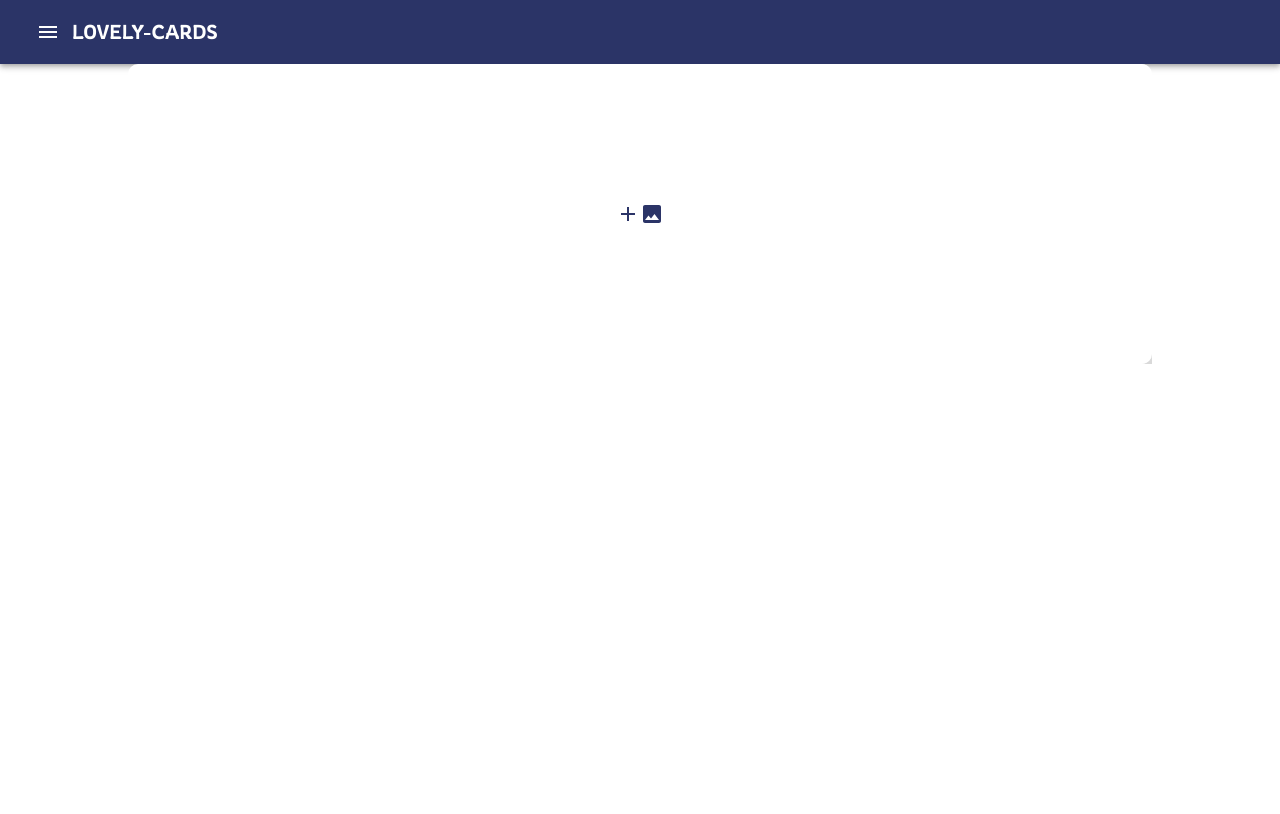
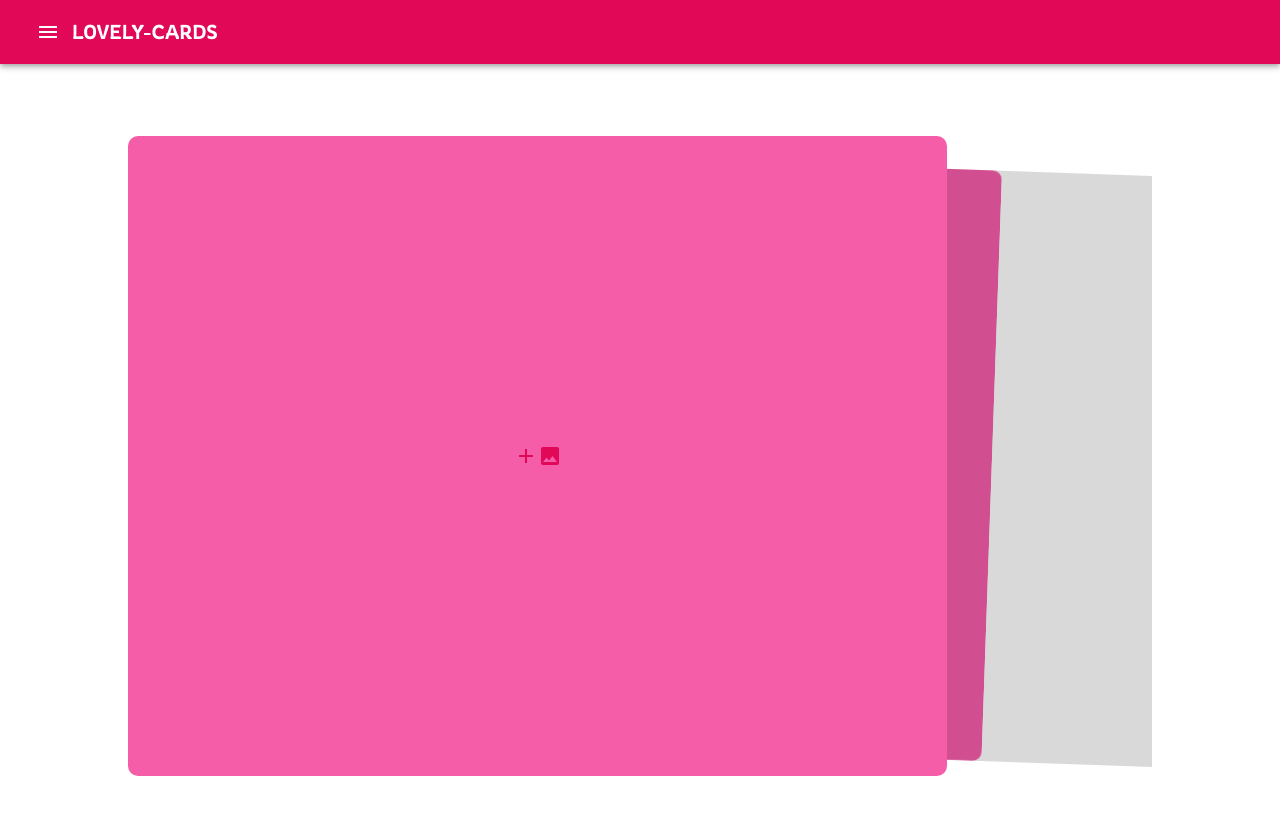
Before and after one commit to Ricardo-we/lovely-cards-client, a Next.js app: page /cards/1 in a window 1280 px wide. Shown: the top 814 px of the page. Built offline with nearby package versions, Linux system fonts and the light colour scheme.

Commit message:
Completed

```diff
--- a/src/components/ActionButtons.tsx
+++ b/src/components/ActionButtons.tsx
@@ -31,6 +31,7 @@ const ActionButtons: FC<ActionButtonsProps> = ({
 				...style,
 				width: "fit-content",
 			}}
+			onClick={e => e.stopPropagation()}
 		>
 			<BButton variant={variant} onClick={() => onDelete && onDelete()} color="error">
 				<DeleteForeverIcon />
--- a/src/components/BLink.tsx
+++ b/src/components/BLink.tsx
@@ -3,15 +3,29 @@ import { FC, HTMLAttributes } from "react";
 import Link from "next/link";
 
 interface BLinkProps extends HTMLAttributes<HTMLAnchorElement> {
-    to: string;
+	to: string;
 }
 
 const BLink: FC<BLinkProps> = ({ to, ...props }) => {
-    return (
-        <Link href={to} legacyBehavior>
-            <a {...props}/>
-        </Link>
-    );
-}
+	return (
+		<Link
+			href={to}
+			onClick={(e) => e.stopPropagation()}
+			passHref
+			legacyBehavior
+		>
+			<a
+				onClick={(e) => {
+                    e.nativeEvent.stopImmediatePropagation()
+                    e.stopPropagation()
+                    e.preventDefault()
+                }}
+				{...props}
+			>
+				{props.children}
+			</a>
+		</Link>
+	);
+};
 
 export default BLink;
--- a/src/components/CardDisplayers/CardsDisplayer.tsx
+++ b/src/components/CardDisplayers/CardsDisplayer.tsx
@@ -13,9 +13,9 @@ export const CardSlide = ({ children, color, ...props }: CardSlideProps) => {
 			{...props}
 			style={{
 				borderRadius: "10px",
-				backgroundColor: color,
                 height: "100%",
 				...props.style,
+				backgroundColor: color,
 			}}
 		>
 			{children}
--- a/src/pages/cards/[cardId].tsx
+++ b/src/pages/cards/[cardId].tsx
@@ -4,19 +4,11 @@ import {
 	Message as MessageIcon,
 } from "@mui/icons-material";
 import { FC, useEffect, useState } from "react";
-import { ICardImage, ICardMessage } from "../../types/Card";
 import { ToastContainer, toast } from "react-toastify";
-import { Typography, makeStyles } from "@mui/material";
-import {
-	getCardDisplayer,
-	getSlide,
-} from "../../components/CardDisplayers/cardDisplayerUtils";
 
-import BButton from "../../components/Buttons/BButton";
-import CardsDisplayer from "../../components/CardDisplayers/CardsDisplayer";
+import CardsManagementSlider from "./components/CardsManagementSlider";
 import CardsService from "../../services/api/CardsService";
 import { useAuthContext } from "../../contexts/AuthContext";
-import { useDynamicSlider } from "../../hooks/useDynamicSlider";
 import { useRouter } from "next/router";
 
 interface CardDetailsProps {}
@@ -25,36 +17,9 @@ const CardDetails: FC<CardDetailsProps> = () => {
 	const router = useRouter();
 	const cardId = router.query.cardId as string;
 	const { user } = useAuthContext();
+
 	const [card, setCard] = useState<any>({});
-	// const [Displayer, Slide] = useDynamicSlider(card?.card_type);
-	const Displayer = getCardDisplayer(card?.card_type);
-	const Slide = getSlide(card?.card_type);
-
-	const ActionSlides = [
-		<Slide style={styles.slide} color="#fff">
-			<BButton style={styles.slideButton}>
-				<Add />
-				<ImageIcon />
-			</BButton>
-		</Slide>,
-		<Slide style={styles.slide} color="#fff">
-			<BButton style={styles.slideButton}>
-				<Add />
-				<MessageIcon />
-			</BButton>
-		</Slide>,
-	];
-
-    const UserSlides = card?.cardContents ? card?.cardContents?.map((cardContent: any) => (
-        cardContent?.image_url
-            ? <Slide style={styles.imageSlide} color={"white"}>
-                <img style={{ objectFit: "cover",...styles.imageSlideImage}} loading="lazy" src={cardContent?.image_url} alt="" />
-            </Slide>
-            : <Slide style={styles.slide} color={cardContent?.color ?? "white"}>
-                <h4 style={{fontSize: "25px"}}>{cardContent?.heading}</h4>
-                <Typography variant="caption">{cardContent?.content}</Typography>
-            </Slide>
-    )) : [];
+	const styles = useStyles(null,{card});
 
 	const getCard = () =>
 		CardsService.getCardsWithContents(cardId, user?.token)
@@ -63,37 +28,28 @@ const CardDetails: FC<CardDetailsProps> = () => {
 
 	useEffect(() => {
 		if (user?.token && cardId) getCard();
-	}, [user]);
+	}, [user?.token, cardId]);
 
 	return (
-		<>
+		<main
+			style={styles.mainContainer}
+		>
 			<ToastContainer />
 
-			<Displayer style={{ width: "80%", height: "300px" }} slides={[...ActionSlides,...UserSlides]} />
-		</>
+			<CardsManagementSlider card={card} />
+		</main>
 	);
 };
 
-const styles = {
-	slide: {
+const useStyles = (theme: any, { card }: any) => ({
+	mainContainer: {
+		width: "100%",
+		height: "98vh",
 		display: "flex",
-        flexDirection: "column",
 		alignItems: "center",
 		justifyContent: "center",
-	},
-	slideButton: {
-		width: "80%",
-		height: "80%",
-	},
-    imageSlide: {
-        width:"100%",
-        height: "100%"
-    },
-    imageSlideImage: {
-        width: "100%",
-        height: "100%",
-        // objectFit: "cover"
-    }
-};
+		backgroundColor: card?.card_background,
+	}
+})
 
 export default CardDetails;
--- /dev/null
+++ b/src/pages/cards/components/CardsManagementSlider.tsx
@@ -0,0 +1,134 @@
+import {
+	Add,
+	Delete,
+	Image as ImageIcon,
+	Message as MessageIcon,
+} from "@mui/icons-material";
+import { FC, useEffect, useState } from "react";
+import { ICardImage, ICardMessage } from "../../../types/Card";
+import { Theme, Typography, useTheme } from "@mui/material";
+import {
+	getCardDisplayer,
+	getSlide,
+} from "../../../components/CardDisplayers/cardDisplayerUtils";
+
+import ActionButtons from "../../../components/ActionButtons";
+import BButton from "../../../components/Buttons/BButton";
+
+interface CardsManageMentSliderProps {
+	card?: any;
+	onDeleteImage?: (imageData: ICardImage) => any;
+	onDeleteMessage?: (messageData: ICardMessage) => any;
+	onUpdateMessage?: (messageData: ICardMessage) => any;
+	onClickCreateMessage?: () => any;
+	onClickCreateImage?: () => any;
+}
+
+const CardsManagementSlider: FC<CardsManageMentSliderProps> = ({
+	card,
+	onClickCreateImage=() => console.warn("onClickCreateImage not implemented"),
+	onClickCreateMessage=() => console.warn("onClickCreateMessage not implemented"),
+	onDeleteImage=() => console.warn("onDeleteImage not implemented"),
+	onDeleteMessage=() => console.warn("onDeleteMessage not implemented"),
+	onUpdateMessage=() => console.warn("onUpdateMessage not implemented"),
+}) => {
+	// HOOKS
+	const theme = useTheme();
+	const styles = useStyles(theme);
+
+	// STATE
+	const [cardContents, setCardContents] = useState(card?.cardContents || []);
+
+	// DYNAMIC COMPONENTS
+	const Displayer = getCardDisplayer(card?.card_type);
+	const Slide = getSlide(card?.card_type);
+
+	const mapCardContents = (cardContent: any, index: number) =>
+		cardContent?.image_url ? (
+			<Slide key={index} style={styles.imageSlide} color={"white"}>
+				<img
+					style={{
+						objectFit: "cover",
+						...styles.imageSlideImage,
+					}}
+					loading="lazy"
+					src={cardContent?.image_url}
+					alt=""
+				/>
+                <BButton onClick={() => onDeleteImage && onDeleteImage(cardContent)}>
+                    <Delete/>
+                </BButton>
+			</Slide>
+		) : (
+			<Slide
+				key={index}
+				style={styles.slide}
+				color={cardContent?.color ?? "white"}
+			>
+				<h4 style={{ fontSize: "25px" }}>{cardContent?.heading}</h4>
+				<Typography variant="caption">
+					{cardContent?.content}
+				</Typography>
+                <ActionButtons
+                    onDelete={() => onDeleteMessage && onDeleteMessage(cardContent)}
+                    onUpdate={() => onUpdateMessage && onUpdateMessage(cardContent)}
+                />
+			</Slide>
+		);
+
+	const ActionSlides = [
+		<Slide style={styles.slide} color={theme.palette.secondary.main}>
+			<BButton onClick={onClickCreateImage} style={styles.slideButton}>
+				<Add />
+				<ImageIcon />
+			</BButton>
+		</Slide>,
+		<Slide style={styles.slide} color={theme.palette.secondary.main}>
+			<BButton onClick={onClickCreateMessage} style={styles.slideButton}>
+				<Add />
+				<MessageIcon />
+			</BButton>
+		</Slide>,
+	];
+
+	const UserSlides =
+		cardContents?.length > 0 ? cardContents?.map(mapCardContents) : [];
+
+	useEffect(() => {
+		if (card?.cardContents) setCardContents(card?.cardContents);
+	}, [card?.cardContents]);
+
+	return (
+		<Displayer
+			style={{ width: "80%", height: "80vh", marginInline: "auto" }}
+			slides={[...UserSlides, ...ActionSlides]}
+		/>
+	);
+};
+
+const useStyles = (theme: Theme) => ({
+	slide: {
+		display: "flex",
+		flexDirection: "column",
+		alignItems: "center",
+		justifyContent: "center",
+		width: "80%",
+		backgroundColor: theme.palette.secondary.main,
+		marginHorizontal: "auto",
+	},
+	slideButton: {
+		width: "80%",
+		height: "80%",
+	},
+	imageSlide: {
+		width: "90%",
+		height: "100%",
+	},
+	imageSlideImage: {
+		width: "100%",
+		height: "100%",
+		// objectFit: "cover"
+	},
+});
+
+export default CardsManagementSlider;
--- a/src/styles/themes/main.ts
+++ b/src/styles/themes/main.ts
@@ -3,19 +3,19 @@ import {createTheme} from "@mui/material";
 export const mainTheme = createTheme({
     palette: {
         primary: {
-            main: "#2B3467"
+            main: "#E00857"
         },
         secondary: {
-            main: "#BAD7E9"
+            main: "#F55DA9"
         },
         background: {
             default: "#EB455F"
         },
         error: {
-            main: "#CF0A0A"
+            main: "#FF0322"
         },
         info: {
-            main: "#22A39F"
+            main: "#1E7EE7"
         }
     }
 });
```
Also changed, not shown: src/pages/cards/components/CardImageFormModal.tsx (added, +13 -0 lines), src/pages/cards/components/CardMessageFormModal.tsx (added, +9 -0 lines), src/pages/cards/components/UserCardListItem.tsx (+18 -7 lines).
